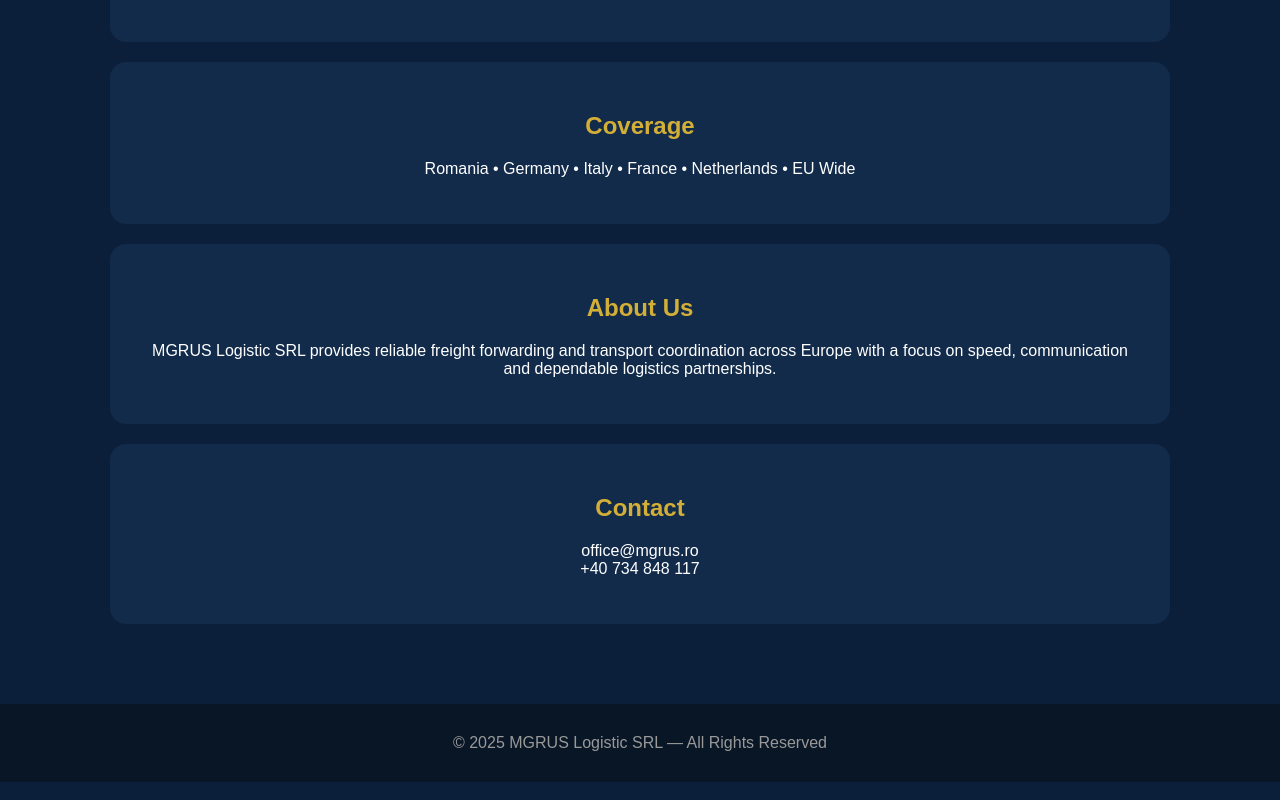
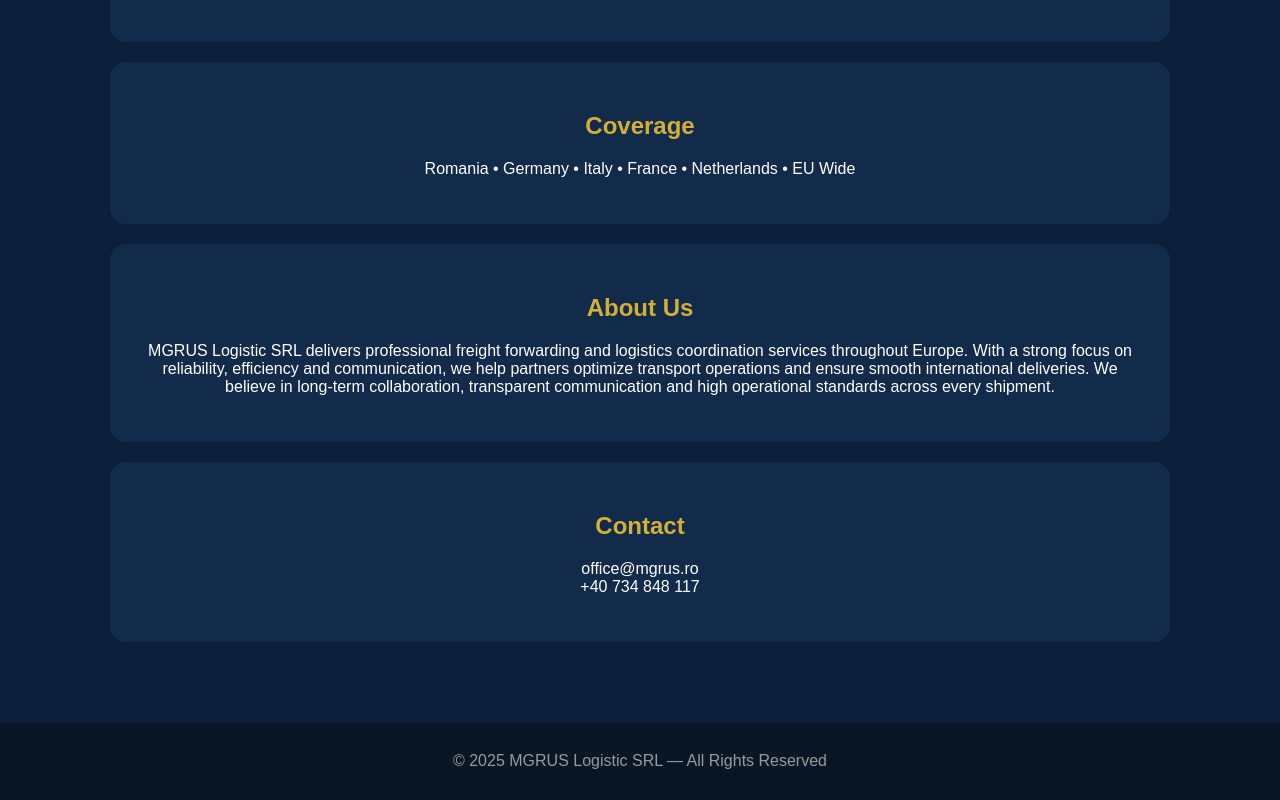
Before and after one commit to mgrus-logistic/mgrus-logistic, a plain HTML site: page index.html in a window 1280 px wide. Shown: the part 735-1535 px from the top of the page. Drawn offline with Linux system fonts and the light colour scheme.

Commit message:
Update index.html

```diff
--- a/index.html
+++ b/index.html
@@ -129,9 +129,11 @@
       <div class="box">
         <h2>About Us</h2>
         <p>
-          MGRUS Logistic SRL provides reliable freight forwarding and
-          transport coordination across Europe with a focus on speed,
-          communication and dependable logistics partnerships.
+          MGRUS Logistic SRL delivers professional freight forwarding and logistics coordination services throughout Europe.
+
+With a strong focus on reliability, efficiency and communication, we help partners optimize transport operations and ensure smooth international deliveries.
+
+We believe in long-term collaboration, transparent communication and high operational standards across every shipment.
         </p>
       </div>
 
```
